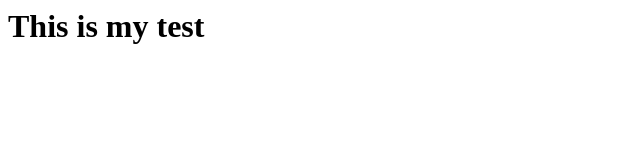
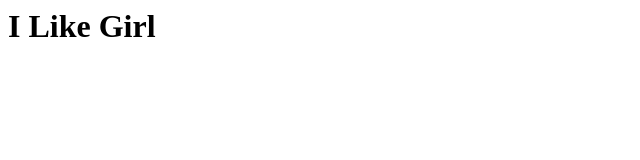
Before and after one commit to MinKhant772006/learn-git, a plain HTML site: page index.html in a window 1280 px wide. Shown: the whole page, without its empty margins (0-640 px from the left). Drawn offline with Linux system fonts and the light colour scheme.

Commit message:
That why I am change

```diff
--- a/index.html
+++ b/index.html
@@ -1,2 +1,2 @@
 <script src="script.js"></script>
-<h1>This is my test</h1>
+<h1>I Like Girl</h1>
--- a/script.js
+++ b/script.js
@@ -1 +1 @@
-console.log("This is my testgit")
+console.log("I Like Girl")
```
